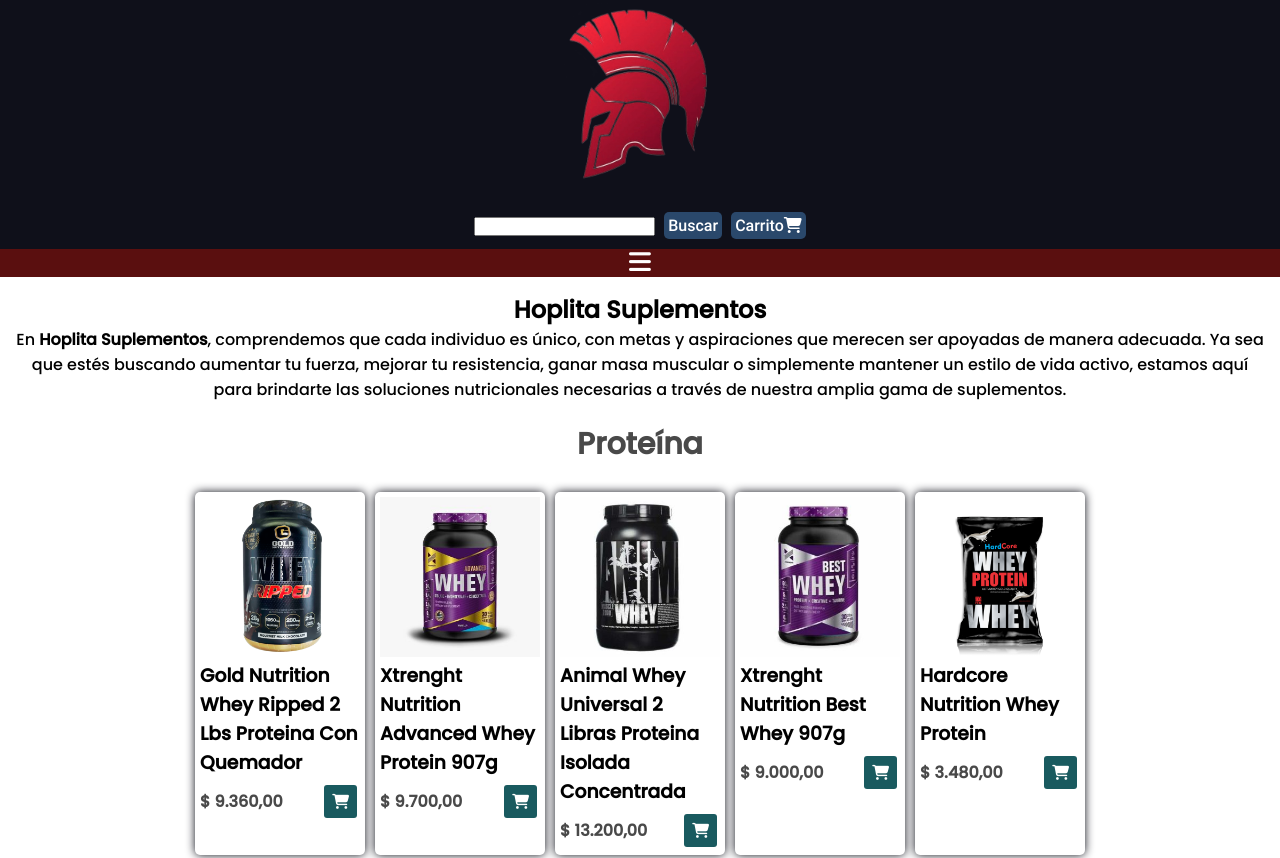
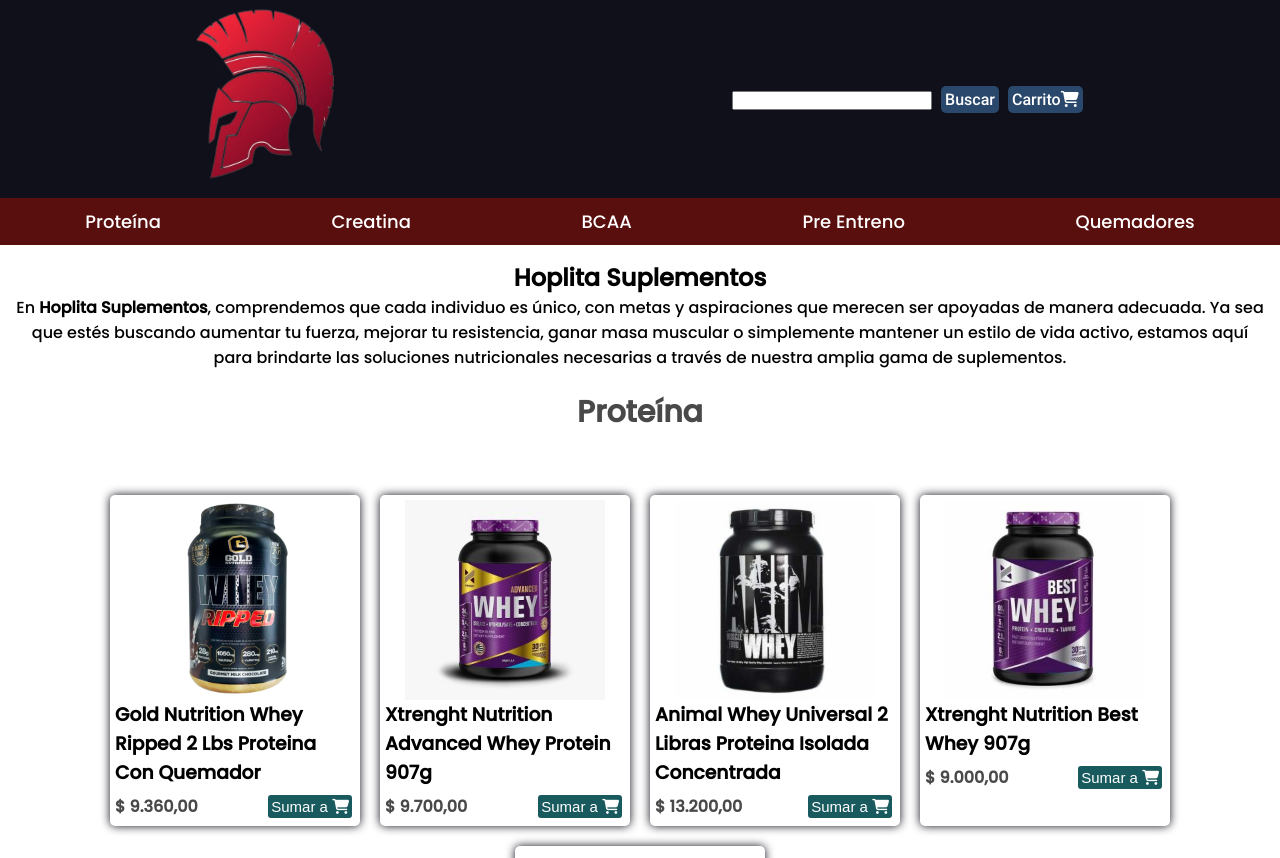
Before and after one commit to barrerasantino7/PFBARRERA, a website: page index.html in a window 1280 px wide. Shown: the top 858 px of the page. Drawn offline with Linux system fonts and the light colour scheme.

Commit message:
Volviendo la página responsive (365px, 650px y 1200px)

```diff
--- a/scss/_tarjeta.scss
+++ b/scss/_tarjeta.scss
@@ -9,6 +9,7 @@
         width: 170px;
         margin: 5px;
         padding: 5px;
+        background-color: white;
 
         .tarjeta-img{
             width: 160px;
@@ -41,51 +42,3 @@
         }
     }
 }
-                                                             /*Version de pc*/
-@media (min-width:1200px){
-    .contenedor-tarjeta{
-        display: flex;
-        flex-flow: column nowrap;
-        align-items: center;
-        box-shadow: 0px 0px 10px $color-fondo;
-        border-radius: 5px;
-        width: 250px;
-        margin: 10px;
-        padding: 5px;
-
-        .tarjeta-img{
-            width: 200px;
-        }
-        .tarjeta-cuerpo{
-
-            .precio-btn{
-                margin-top: 5px;
-                display: flex;
-                justify-content: space-between;
-                align-items: end;
-
-                .precio{
-                    color: $gris;
-                }
-
-                .boton-carrito{
-                    padding: 3px;
-                    font-size: 15px;
-                    border: none;
-                    border-radius: 3px ;
-                    color: white;
-                    background-color: $boton1;
-                    transition: 0.2s;
-                    margin: 3px;
-                    &:hover{
-                        transform: scale(1.1);
-                    }
-                    span{
-                        display: block;
-                    }
-
-                }
-            }
-        }
-    }
-}
--- a/scss/style.scss
+++ b/scss/style.scss
@@ -59,6 +59,7 @@
         display: none;
         text-align: center;
         li{
+            list-style: none;
             padding: 10px;
             .lista-producto{
                 color: white;
@@ -96,3 +97,54 @@
     flex-wrap: wrap;
     justify-content: center;
 }
+                                                                           /*Responsive tablet*/
+@media (min-width:650px){
+    .contenedor{
+        .contenedor-tarjeta{
+            display: flex;
+            width: 250px;
+            margin: 10px;
+            .tarjeta-img{
+                width: 200px;
+            }
+            .tarjeta-cuerpo{
+                .precio-btn{
+                    .boton-carrito{
+                        padding: 3px;
+
+                        span{
+                            display: inline;
+                        }
+                    }
+                }
+            }
+        }
+    }
+}
+                                                                    /*Responsive PC*/
+@media (min-width:1200px){
+    .encabezado{
+        display: flex;
+        justify-content: space-around;
+        align-items: center;
+        .buscador-barra{
+            width: 200px;
+        }
+    }
+
+    .navegador{
+
+        .navegador__menu{
+            display: none;
+        }
+        .navegador__lista{
+            display: flex;
+            justify-content: space-around;
+
+        }
+    }
+    .contenedor{
+        margin: 50px 0px;
+    }
+
+}
```
Also changed, not shown: index.html (+1 -2 lines), css/style.css, 1 other file.
